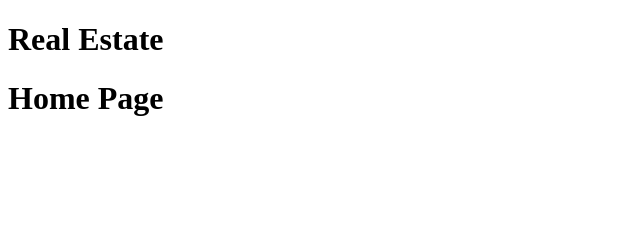
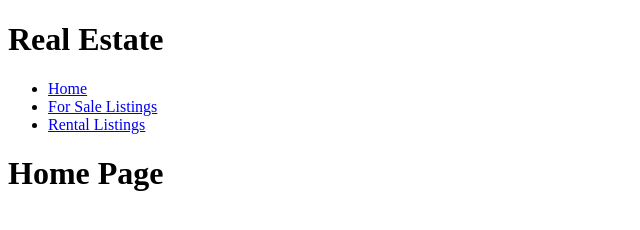
Before and after one commit to rkiang/weekend-challenge-5, a website: page public/index.html in a window 1280 px wide. Shown: the whole page, without its empty margins (0-640 px from the left). Drawn offline with nearby package versions, Linux system fonts and the light colour scheme.

Commit message:
added links to index to switch to different views

```diff
--- a/public/index.html
+++ b/public/index.html
@@ -9,6 +9,13 @@
 </head>
 <body ng-app="EstateApp">
     <h1>Real Estate</h1>
+    <div>
+        <ul>
+            <li><a href="#!">Home</a></li>
+            <li><a href="#!sale">For Sale Listings</a></li>
+            <li><a href="#!rent">Rental Listings</a></li>
+        </ul>
+    </div>
     <ng-view></ng-view>
 </body>
 </html>
```
Also changed, not shown: README.md.
